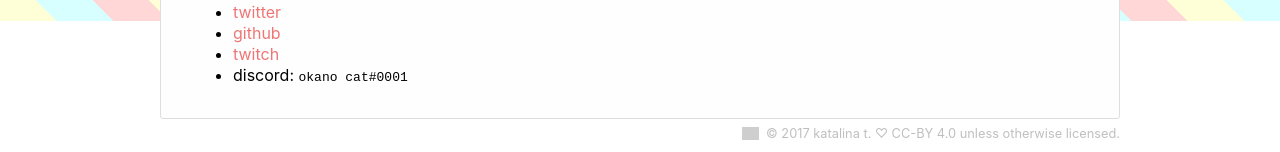
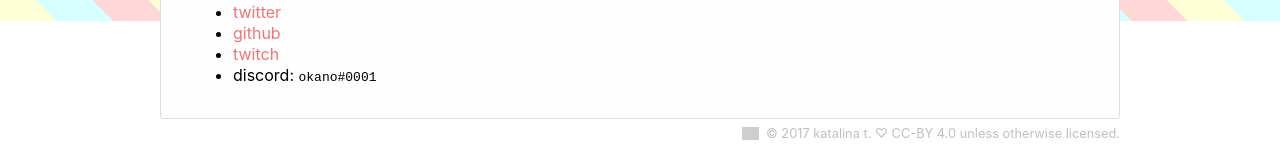
Before and after one commit to mekanoe/personal-site, a Next.js app: page / in a window 1280 px wide. Shown: the part 779-931 px from the top of the page. Built offline with nearby package versions, Linux system fonts and the light colour scheme; grey boxes are pictures that could not be loaded.

Commit message:
update discord name

```diff
--- a/pages/index.mdx
+++ b/pages/index.mdx
@@ -30,7 +30,7 @@ not every mistake deserves to be the end of a road.
 - [twitter](https://twitter.com/kayteh)
 - [github](https://github.com/kayteh)
 - [twitch][twitch]
-- discord: `okano cat#0001`
+- discord: `okano#0001`
 
 [slate]: https://marketplace.visualstudio.com/itemdetails?itemName=kayteh.plastic-slate
 [twitch]: https://twitch.tv/jumpystick
```
